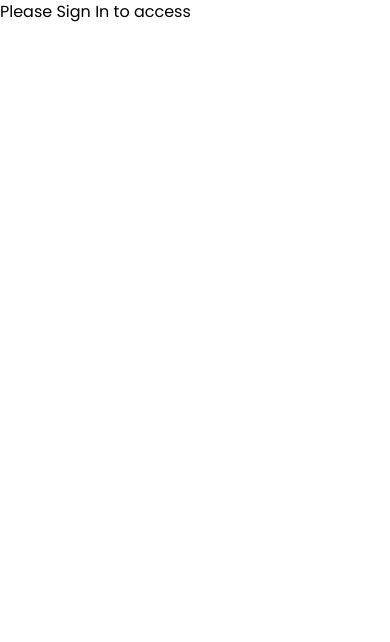
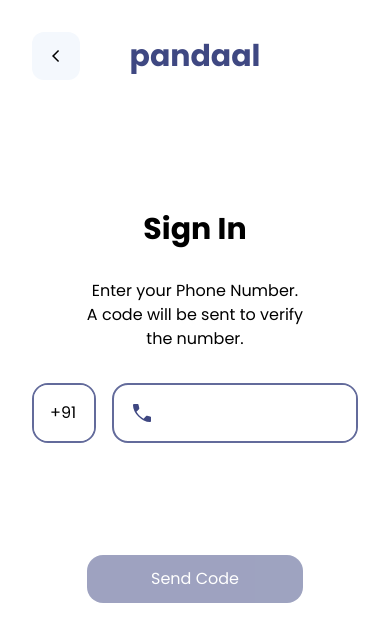
Before and after one commit to FlamingArch/pandaal, a React (Vite) app: page /signin in a window 390 px wide. Shown: the top 642 px of the page. Built offline with nearby package versions, Linux system fonts and the light colour scheme; no server answers.

Commit message:
Account Icon, Sign In Page Phone

```diff
--- a/package.json
+++ b/package.json
@@ -10,6 +10,7 @@
     "deploy": "vite build && firebase deploy"
   },
   "dependencies": {
+    "@types/lodash": "^4.14.191",
     "autoprefixer": "^10.4.13",
     "firebase": "^9.14.0",
     "framer-motion": "^7.6.9",
--- a/src/app.tsx
+++ b/src/app.tsx
@@ -29,6 +29,14 @@ export default function App() {
           </Route>
         </Route>
         <Route path="signin" element={<PageSignIn />} />
+        <Route
+          path="account"
+          element={
+            <RequireSignIn>
+              <PageSignIn />
+            </RequireSignIn>
+          }
+        />
         <Route path="*" element={<PageHome />} />
       </Routes>
     </FirebaseProvider>
--- a/src/components/input.tsx
+++ b/src/components/input.tsx
@@ -8,6 +8,7 @@ const Input = ({
   leading,
   trailing,
   type,
+  className,
 }: {
   children?: React.ReactNode;
   value: any;
@@ -16,6 +17,7 @@ const Input = ({
   leading?: any;
   trailing?: any;
   type?: string;
+  className?: string;
 }) => {
   const getType = (type: string) => {
     return (
@@ -30,8 +32,10 @@ const Input = ({
 
   if (getType(type ?? "") == "select") {
     return (
-      <div className="bg-white dark:bg-black overflow-hidden border-2 rounded-2xl focus-within:hover:shadow-[#3F4882AA] hover:shadow-2xl border-primary-400 flex gap-2 focus-within:shadow-2xl focus-within:shadow-[#3F4882AA] transition-all">
-        {leading && <div className="p-4">{leading}</div>}
+      <div
+        className={`bg-white dark:bg-black overflow-hidden border-2 rounded-2xl focus-within:hover:shadow-[#3F4882AA] hover:shadow-2xl border-primary-400 flex gap-2 focus-within:shadow-2xl focus-within:shadow-[#3F4882AA] transition-all ${className}`}
+      >
+        {leading && <div className="p-4 pr-0">{leading}</div>}
         <select
           className="outline-none flex-grow bg-white dark:bg-black dark:text-white mr-4"
           placeholder={placeholder}
@@ -49,13 +53,13 @@ const Input = ({
   return (
     <div
       className={
-        "bg-white dark:bg-black overflow-hidden border-2 rounded-2xl focus-within:hover:shadow-[#3F4882AA] hover:shadow-2xl border-primary-400 flex gap-2 focus-within:shadow-2xl focus-within:shadow-[#3F4882AA] transition-all " +
+        `bg-white dark:bg-black overflow-hidden border-2 rounded-2xl focus-within:hover:shadow-[#3F4882AA] hover:shadow-2xl border-primary-400 flex gap-2 focus-within:shadow-2xl focus-within:shadow-[#3F4882AA] transition-all ${className} ` +
         (getType(type ?? "") == "file" ? "flex place-items-center" : "")
       }
     >
-      {leading && <div className="p-4">{leading}</div>}
+      {leading && <div className="p-4 pr-0">{leading}</div>}
       <input
-        className="outline-none flex-grow dark:bg-black dark:text-white p-4"
+        className="outline-none flex-grow dark:bg-black dark:text-white p-4 w-full"
         placeholder={placeholder}
         value={value}
         onChange={onChange}
--- a/src/fragments/accountButton.tsx
+++ b/src/fragments/accountButton.tsx
@@ -1,15 +1,39 @@
 import React from "react";
+import { useNavigate } from "react-router-dom";
 import { IconUser } from "../components/icons";
+import { FirebaseContext } from "../contexts/firebase";
 
 function AccountButton() {
+  const { user } = React.useContext<any>(FirebaseContext);
+  const [expand, setExpand] = React.useState(false);
+
+  const navigate = useNavigate();
+
   return (
-    <div className="cursor-pointer overflow-hidden transition rounded-xl bg-primary-500 hover:bg-primary-700 fill-white">
-      <IconUser className="w-6 h-6 m-3 absolute" />
-      <img
-        src="https://source.unsplash.com/random"
-        alt=""
-        className="w-12 h-12 aspect-square object-cover object-center hover:filter hover:brightness-75 transition-all border-none"
-      />
+    <div
+      className="flex items-center justify-center gap-2 hover:bg-primary-50 dark:hover:bg-primary-900 cursor-pointer rounded-xl"
+      onMouseEnter={() => setExpand(true)}
+      onMouseLeave={() => setExpand(false)}
+      onClick={() => navigate("/account")}
+    >
+      <div className="relative cursor-pointer overflow-hidden transition rounded-xl bg-primary-500 hover:bg-primary-700 fill-white">
+        <img
+          src={user?.photoURL}
+          alt=""
+          className="w-12 scale-[1.1] h-12 aspect-square object-cover object-center hover:filter hover:brightness-75 transition-all border-none outline-none"
+        />
+        <IconUser className="w-6 h-6 m-3 absolute top-0 left-0 right-0 bottom-0" />
+      </div>
+      <div
+        className={
+          "px-2 transition-all duration-300 " +
+          (expand ? "w-32 " : "w-0 opacity-0 ")
+        }
+      >
+        <div className="min-w-[8rem] font-medium">
+          {user?.displayName ?? "Sign In"}
+        </div>
+      </div>
     </div>
   );
 }
--- a/src/fragments/backButton.jsx
+++ b/src/fragments/backButton.tsx
@@ -2,10 +2,10 @@ import React from "react";
 import { Link } from "react-router-dom";
 import { IconBack } from "../components/icons";
 
-export default function BackButton() {
+export default function BackButton({ customPath }: { customPath?: string }) {
   return (
     <Link
-      to={-1}
+      to={customPath ?? -1}
       className="cursor-pointer transition p-3 w-fit flex gap-3 rounded-xl bg-primary-50 dark:bg-primary-900 dark:fill-white dark:hover:bg-primary-800 dark:hover:fill-primary-200 hover:bg-primary-100 fill-black hover:fill-primary-500 hover:text-primary-500"
     >
       <IconBack className="w-6 h-6" />
--- a/src/fragments/eventCard.tsx
+++ b/src/fragments/eventCard.tsx
@@ -1,7 +1,7 @@
 import React from "react";
 import { Link, useNavigate } from "react-router-dom";
 
-export default function ViewEventCard({
+export default function EventCard({
   event,
   details,
   hover,
--- a/src/fragments/favouriteTile.jsx
+++ b/src/fragments/favouriteTile.jsx
@@ -2,7 +2,7 @@ import React from "react";
 import { motion } from "framer-motion";
 import { IconFavourite, IconFavouriteFill } from "../components/icons";
 
-const favouriteTile = ({ count, value, onChange }) => {
+const FavouriteTile = ({ count, value, onChange }) => {
   let likedButtonStyles = value
     ? "bg-pink-500 dark:bg-pink-500 shadow-pink-300 p-6 m-0 dark:shadow-pink-700 shadow-xl rounded-3xl"
     : "m-2 p-4 rounded-[3rem]";
@@ -37,4 +37,4 @@ const favouriteTile = ({ count, value, onChange }) => {
   );
 };
 
-export default favouriteTile;
+export default FavouriteTile;
--- a/src/fragments/index.js
+++ b/src/fragments/index.js
@@ -1,4 +1,5 @@
 export { default as EventCard } from "../fragments/eventCard";
-export { default as BackButton } from "../fragments/backButton";
+export { default as BackButton } from "./backButton";
 export { default as FavouriteTile } from "../fragments/favouriteTile";
 export { default as AccountButton } from "../fragments/accountButton";
+export { default as SignInPrompt } from "../fragments/signInPrompt";
--- /dev/null
+++ b/src/fragments/signInPrompt.tsx
@@ -0,0 +1,59 @@
+import React from "react";
+import { motion } from "framer-motion";
+import { Input } from "../components";
+import { IconPhone } from "../components/icons";
+
+export default function SignInPrompt({ setPhoneNumber, onSubmit }) {
+  const [phone, setPhone] = React.useState("");
+  const [countryCode, setCountryCode] = React.useState("+91");
+
+  React.useEffect(() => {
+    setPhoneNumber(`${countryCode}${phone}`);
+  }, [phone, countryCode]);
+
+  React.useEffect(() => {
+    if (!(countryCode[0] == "+")) {
+      setCountryCode("+" + countryCode);
+    }
+  }, [countryCode]);
+
+  return (
+    <motion.div
+      animate={{ opacity: [0, 1], scale: [1.2, 1] }}
+      exit={{ opacity: [1, 0], scale: [1, 0.9] }}
+      className="grid place-content-center h-[70vh] gap-8"
+    >
+      <p className="text-3xl font-bold text-center">Sign In</p>
+      <div className="w-2/3 text-center mx-auto">
+        Enter your Phone Number. A code will be sent to verify the number.
+      </div>
+
+      <div className="flex gap-4 mx-auto">
+        <Input
+          value={countryCode}
+          onChange={(e) => setCountryCode(e.target.value)}
+          className="min-w-[4rem] w-min"
+        />
+        <Input
+          leading={
+            <IconPhone className="w-6 h-6 fill-primary-500 dark:fill-primary-400" />
+          }
+          value={phone}
+          onChange={(e) => setPhone(e.target.value)}
+        />
+      </div>
+
+      <button
+        onClick={onSubmit}
+        className={
+          "px-16 py-3 mt-20 w-fit mx-auto bg-primary-500 text-white rounded-2xl transition-all " +
+          (onSubmit !== null
+            ? "shadow-xl shadow-primary-300 dark:shadow-primary-700 hover:shadow-primary-500 hover:shadow-2xl hover:scale-105 hover:bg-primary-600"
+            : "opacity-50 cursor-not-allowed")
+        }
+      >
+        Send Code
+      </button>
+    </motion.div>
+  );
+}
--- a/src/pages/signin.tsx
+++ b/src/pages/signin.tsx
@@ -1,9 +1,38 @@
-import React from "react";
+import React, { useState } from "react";
 import { useLocation } from "react-router-dom";
+import { Page } from "../components";
+import { BackButton, SignInPrompt } from "../fragments";
+import _ from "lodash";
 
 export default function PageSignIn() {
+  const [phoneNumber, setPhoneNumber] = useState("");
+  const [codeSent, setCodeSent] = React.useState(false);
+
   const location = useLocation();
   const redirectPath = location.state?.path;
 
-  return <div>Please Sign In to access {redirectPath}</div>;
+  const validatePhone = () => {
+    if (phoneNumber.length == 13) return true;
+    return false;
+  };
+
+  return (
+    <Page padding={8} gap={8}>
+      <div className="flex justify-between items-center">
+        <BackButton customPath="/"/>
+        <p className="text-3xl font-bold text-center text-primary-500">
+          pandaal
+        </p>
+        <div className="w-12 h-12"></div>
+      </div>
+      {codeSent ? (
+        <>Code Sent To {phoneNumber}</>
+      ) : (
+        <SignInPrompt
+          setPhoneNumber={setPhoneNumber}
+          onSubmit={validatePhone() ? () => setCodeSent(true) : null}
+        />
+      )}
+    </Page>
+  );
 }
```
Also changed, not shown: 1 other file (tests, documents, lock files or other folders).
